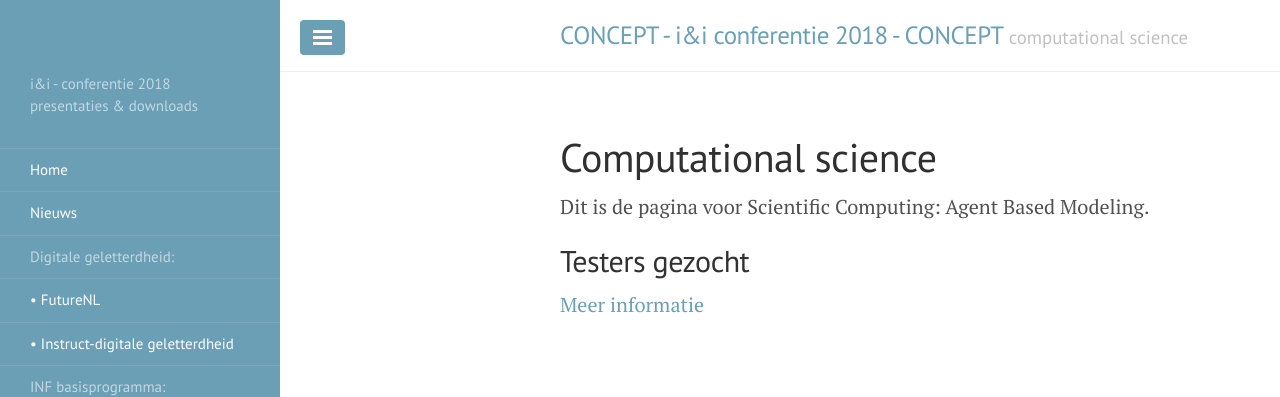
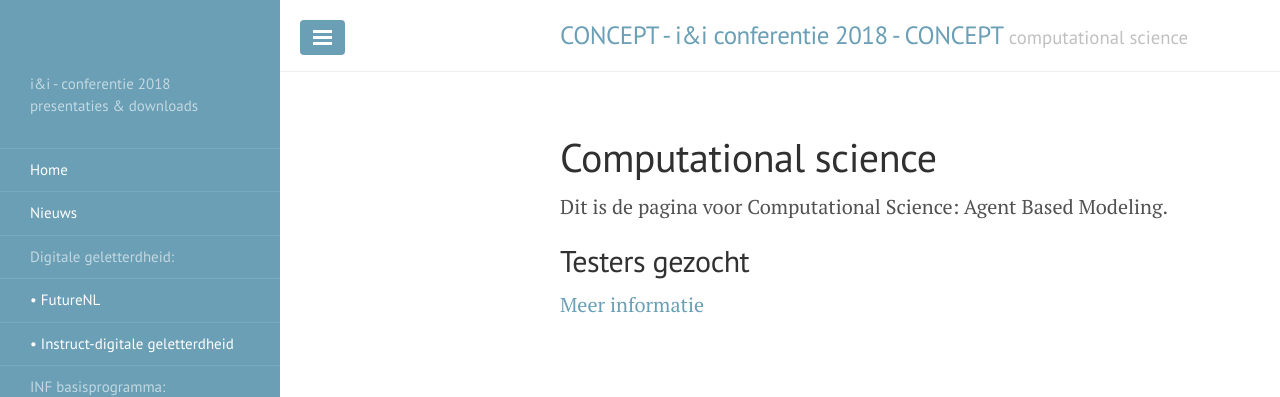
Before and after one commit to infvo/ieni2018, a Jekyll site: the page built from _themas/computational-science.md, in a window 1280 px wide. Shown: the top 397 px of the page. Built offline with Jekyll 4.4.1, drawn with Linux system fonts in a browser that asks for light colours.

Commit message:
Update computational-science.md

```diff
--- a/_themas/computational-science.md
+++ b/_themas/computational-science.md
@@ -4,7 +4,7 @@ layout: thema
 thema: "computational science"
 ---
 
-Dit is de pagina voor Scientific Computing: Agent Based Modeling.
+Dit is de pagina voor Computational Science: Agent Based Modeling.
 
 ## Testers gezocht
 
```
